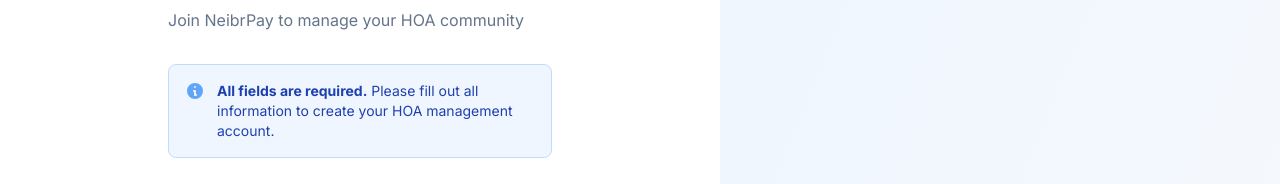
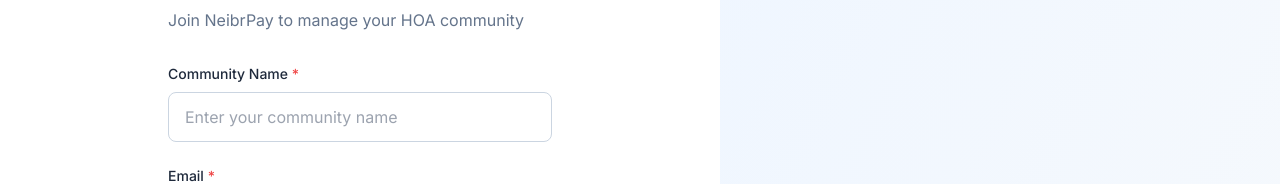
Before and after one commit to Intuitive-Solution/neibrPay, a Vue app in the folder apps/admin-web/: page /signup in a window 1280 px wide. Shown: the part 151-335 px from the top of the page. Built offline with nearby package versions, Linux system fonts and the light colour scheme; no server answers.

Commit message:
Remove required fields note from signup form
Deleted the informational note indicating all fields are required from the signup form in Signup.vue to simplify the UI.

```diff
--- a/apps/admin-web/src/views/Signup.vue
+++ b/apps/admin-web/src/views/Signup.vue
@@ -57,31 +57,6 @@
 
         <!-- Signup Form -->
         <form @submit.prevent="handleSignup" class="space-y-6">
-          <!-- Required Fields Note -->
-          <div class="bg-blue-50 border border-blue-200 rounded-lg p-4">
-            <div class="flex">
-              <div class="flex-shrink-0">
-                <svg
-                  class="h-5 w-5 text-blue-400"
-                  viewBox="0 0 20 20"
-                  fill="currentColor"
-                >
-                  <path
-                    fill-rule="evenodd"
-                    d="M18 10a8 8 0 11-16 0 8 8 0 0116 0zm-7-4a1 1 0 11-2 0 1 1 0 012 0zM9 9a1 1 0 000 2v3a1 1 0 001 1h1a1 1 0 100-2v-3a1 1 0 00-1-1H9z"
-                    clip-rule="evenodd"
-                  />
-                </svg>
-              </div>
-              <div class="ml-3">
-                <p class="text-sm text-blue-800">
-                  <strong>All fields are required.</strong> Please fill out all
-                  information to create your HOA management account.
-                </p>
-              </div>
-            </div>
-          </div>
-
           <!-- Community Name Input -->
           <div>
             <label
```
